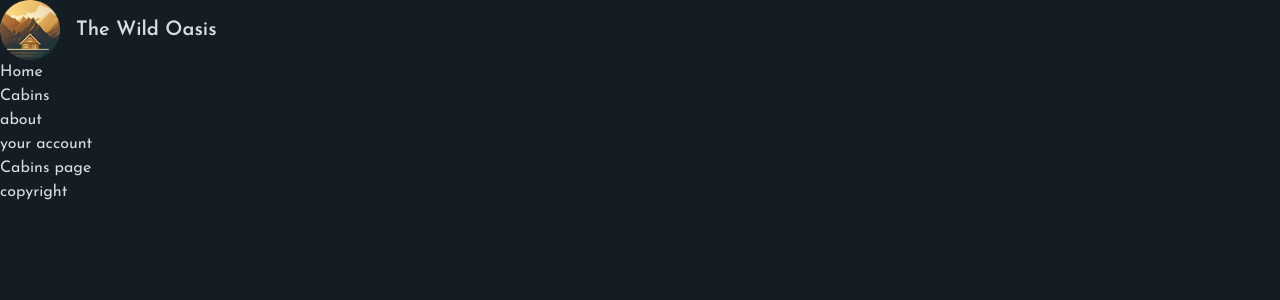
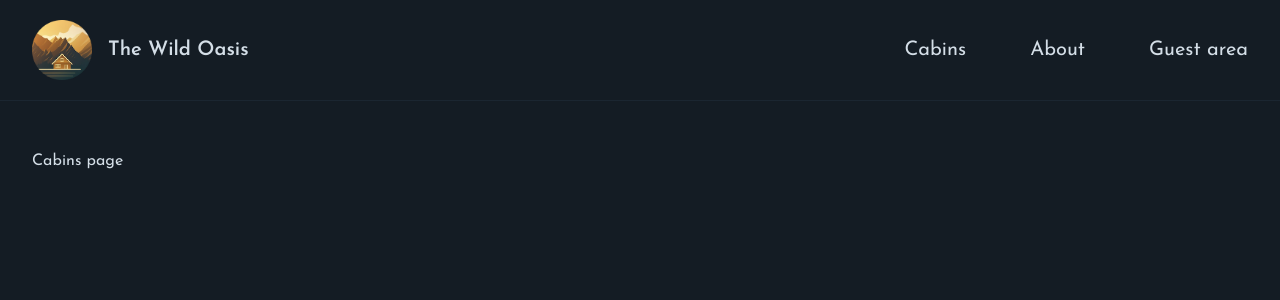
Before and after one commit to pawelsawczenko/the-wild-oasis-website, a Next.js app: page /cabins in a window 1280 px wide. Shown: the top 300 px of the page. Built offline with nearby package versions, Linux system fonts and the light colour scheme.

Commit message:
optimizing layout & logo

```diff
--- /dev/null
+++ b/app/_components/Header.tsx
@@ -0,0 +1,15 @@
+import Navigation from '@/app/_components/Navigation';
+import Logo from '@/app/_components/Logo';
+
+function Header() {
+  return (
+    <header className='border-b border-primary-900 px-8 py-5'>
+      <div className='flex justify-between items-center max-w-7xl mx-auto'>
+        <Logo />
+        <Navigation />
+      </div>
+    </header>
+  );
+}
+
+export default Header;
--- a/app/_components/Logo.tsx
+++ b/app/_components/Logo.tsx
@@ -1,9 +1,18 @@
+import Image from "next/image";
 import Link from "next/link";
+// import logo from "@/public/logo.png";
 
 function Logo() {
   return (
     <Link href="/" className="flex items-center gap-4 z-10">
-      <img src="logo.png" height="60" width="60" alt="The Wild Oasis logo" />
+      <Image src="/logo.png" height="60" width="60" alt="The Wild Oasis logo" />
+      {/* <Image
+        src={logo}
+        quality={50}
+        height="60"
+        width="60"
+        alt="The Wild Oasis logo"
+      /> */}
       <span className="text-xl font-semibold text-primary-100">
         The Wild Oasis
       </span>
--- a/app/_components/Navigation.tsx
+++ b/app/_components/Navigation.tsx
@@ -2,19 +2,33 @@ import Link from "next/link";
 
 export default function Navigation() {
   return (
-    <ul>
+    <nav className="z-10 text-xl">
+      <ul className="flex gap-16 items-center">
         <li>
-        <Link href="/">Home</Link>
+          <Link
+            href="/cabins"
+            className="hover:text-accent-400 transition-colors"
+          >
+            Cabins
+          </Link>
         </li>
         <li>
-        <Link href="/cabins">Cabins</Link>
+          <Link
+            href="/about"
+            className="hover:text-accent-400 transition-colors"
+          >
+            About
+          </Link>
         </li>
         <li>
-        <Link href="/about">about</Link>
-      </li>
-      <li>
-        <Link href="/account">your account</Link>
+          <Link
+            href="/account"
+            className="hover:text-accent-400 transition-colors"
+          >
+            Guest area
+          </Link>
         </li>
       </ul>
+    </nav>
   );
 }
--- a/app/layout.tsx
+++ b/app/layout.tsx
@@ -1,5 +1,4 @@
-import Logo from "./_components/Logo";
-import Navigation from "./_components/Navigation";
+import Header from "./_components/Header";
 
 import "@/app/_styles/globals.css";
 
@@ -24,14 +23,13 @@ export default function RootLayout({
   return (
     <html lang="en">
       <body
-        className={`${josefin.className} bg-primary-950 text-primary-100 min-h-screen`}
+        className={`${josefin.className} antialiased bg-primary-950 text-primary-100 min-h-screen flex flex-col`}
       >
-        <header>
-          <Logo />
-          <Navigation />
-        </header>
-        <main>{children}</main>
-        <footer>copyright</footer>
+        <Header />
+
+        <div className="flex-1 px-8 py-12">
+          <main className="max-w-7xl mx-auto">{children}</main>
+        </div>
       </body>
     </html>
   );
```
Lines whose indentation alone changed are shown as unchanged.
